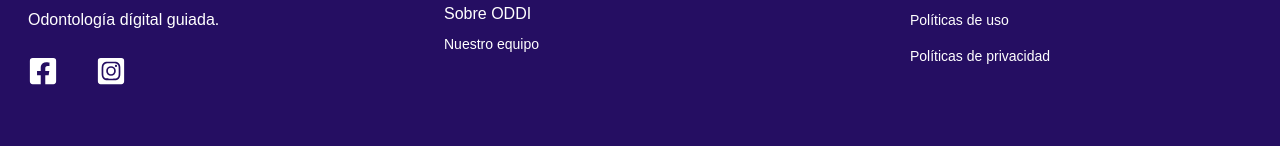
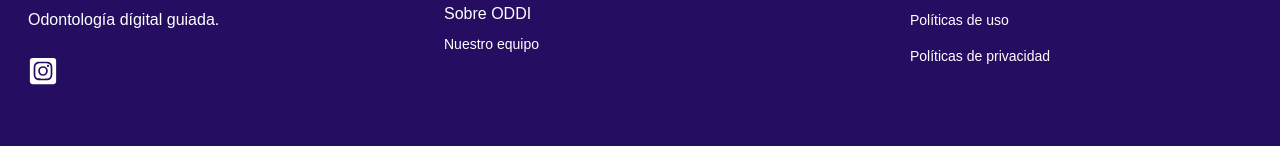
Before and after one commit to Dentmedia-oddi/client_oddi, a React (Create React App) app in the folder oddi/: page / in a window 1280 px wide. Shown: the part 2730-2876 px from the top of the page. Built offline with nearby package versions, Linux system fonts and the light colour scheme.

Commit message:
Added instagram account redirection

```diff
--- a/oddi/src/components/Footer.jsx
+++ b/oddi/src/components/Footer.jsx
@@ -1,6 +1,6 @@
 import React from "react";
 //import { Link } from "react-router-dom";
-import { FaFacebookSquare, FaInstagramSquare } from "react-icons/fa";
+import { FaInstagramSquare } from "react-icons/fa";
 import Logo from "../assets/logo.png";
 import { Link } from "react-scroll";
 
@@ -11,8 +11,13 @@ function Footer() {
         <img src={Logo} alt="Logo" style={{ width: "60px" }} />
         <p className="py-4">Odontología dígital guiada.</p>
         <div className="flex justify-between md:w-[25%] my-2">
-          <FaFacebookSquare size={30} />
-          <FaInstagramSquare size={30} />
+          <a
+            href="https://www.instagram.com/oddi.pro/?igshid=Y2I2MzMwZWM3ZA%3D%3D"
+            target="_blank"
+            rel="noopener noreferrer"
+          >
+            <FaInstagramSquare size={30} />
+          </a>
         </div>
       </div>
       <div className="lg:col-span-2 flex justify-between md:w-[75%] mt-2">
```
